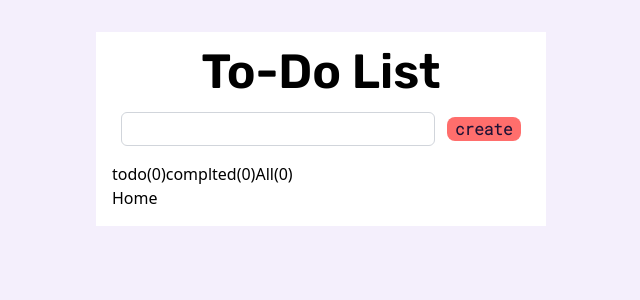
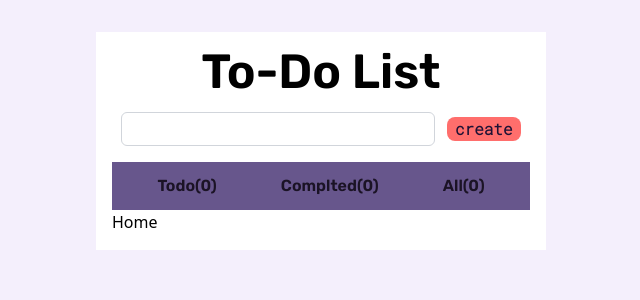
Before and after one commit to schndra/my-todo-app, a React (Create React App) app in the folder client/: page / in a window 1280 px wide. Shown: the top 300 px of the page, without its empty margins (319-959 px from the left). Built offline with nearby package versions, Linux system fonts and the light colour scheme.

Commit message:
styled the navbar

```diff
--- a/client/src/components/Navbar.js
+++ b/client/src/components/Navbar.js
@@ -4,9 +4,17 @@ import { Link } from "react-router-dom";
 const Navbar = () => {
   return (
     <>
-      <Link to="/">todo(0)</Link>
-      <Link to="/completed">complted(0)</Link>
-      <Link to="/all">All(0)</Link>
+      <div className="font-head text-subHeadline capitalize flex items-center justify-center gap-16 bg-secondary h-12 ">
+        <Link to="/" className=" hover:text-gray-300   ">
+          todo(0)
+        </Link>
+        <Link to="/completed" className=" hover:hover:text-gray-300  ">
+          complted(0)
+        </Link>
+        <Link to="/all" className="hover:text-gray-300 ">
+          All(0)
+        </Link>
+      </div>
     </>
   );
 };
```
